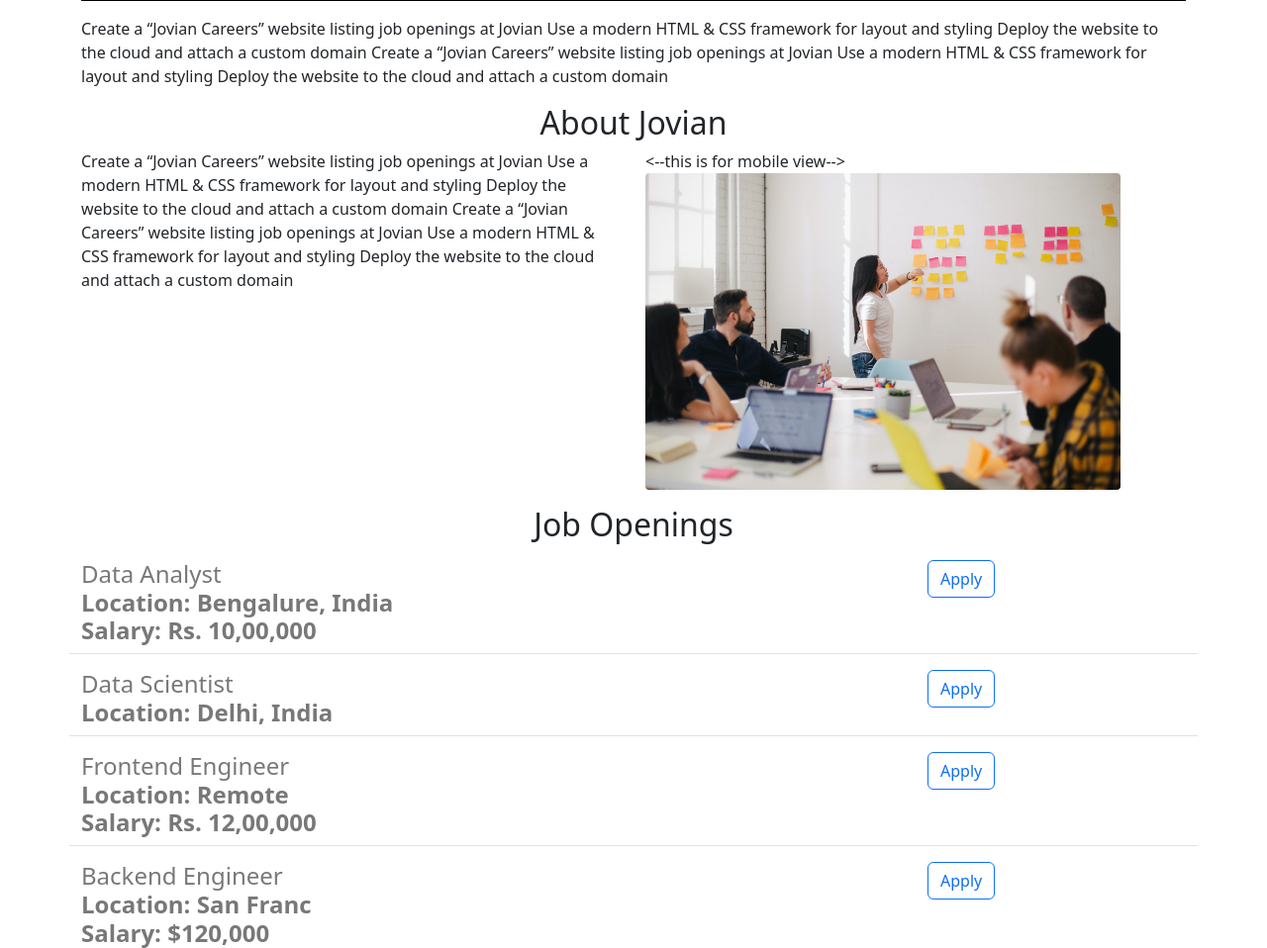
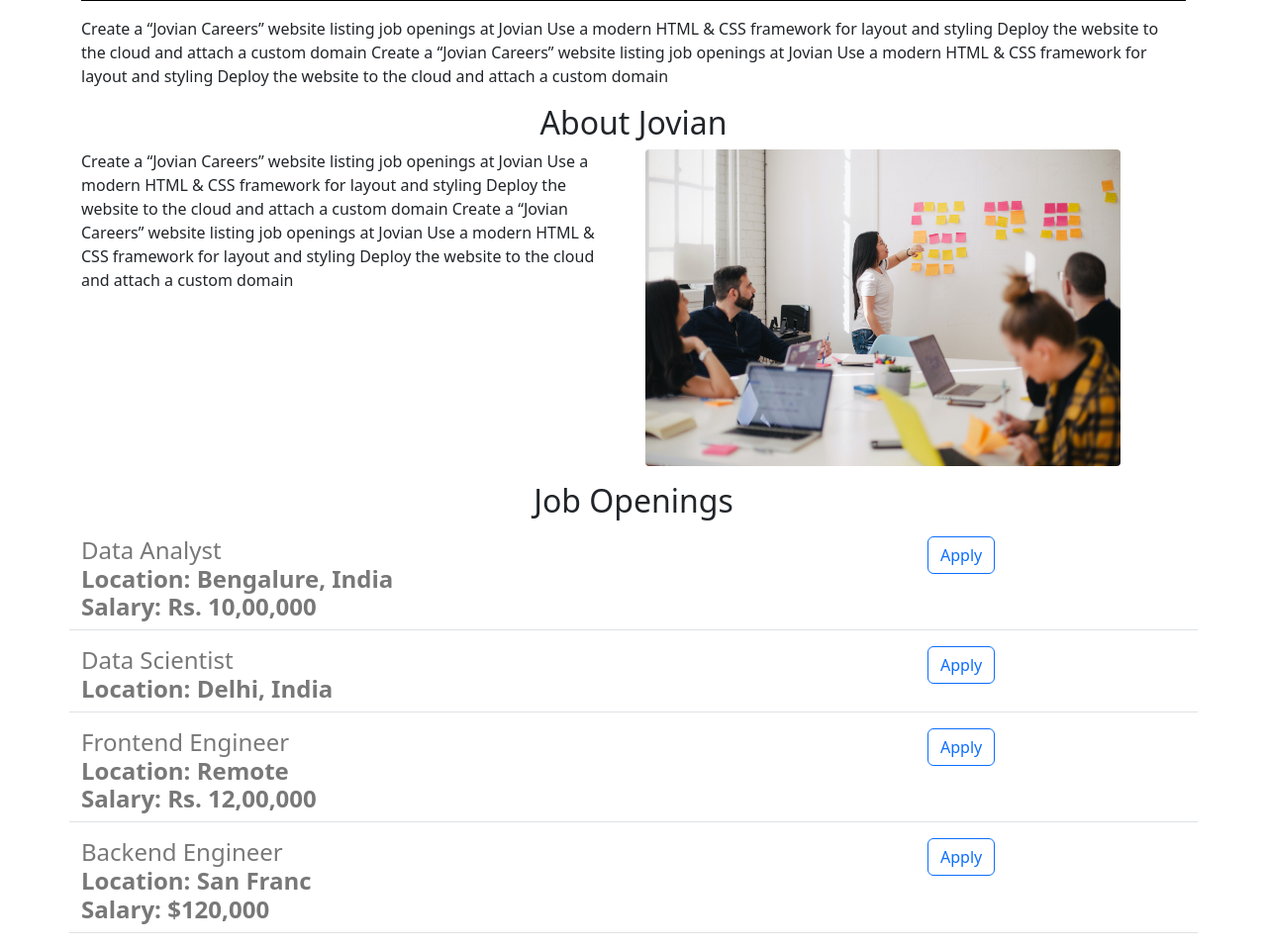
Before and after one commit to Nishant-Burnwal/jovian-careers-website, a Flask app: page / in a window 1280 px wide. Shown: the part 513-1471 px from the top of the page at 99% size. Run offline with Flask 3, Linux system fonts and the light colour scheme.

Commit message:
Code Correction.

```diff
--- a/templates/home.html
+++ b/templates/home.html
@@ -36,7 +36,6 @@
     Deploy the website to the cloud and attach a custom domain</p>
       </div>
         <div class="d-none d-md-block col-md-6">
-          <--this is for mobile view-->
           <img src="/static/people.jpg" style="height:320px; border-radius:4px;">
         </div>
     </div>
```
